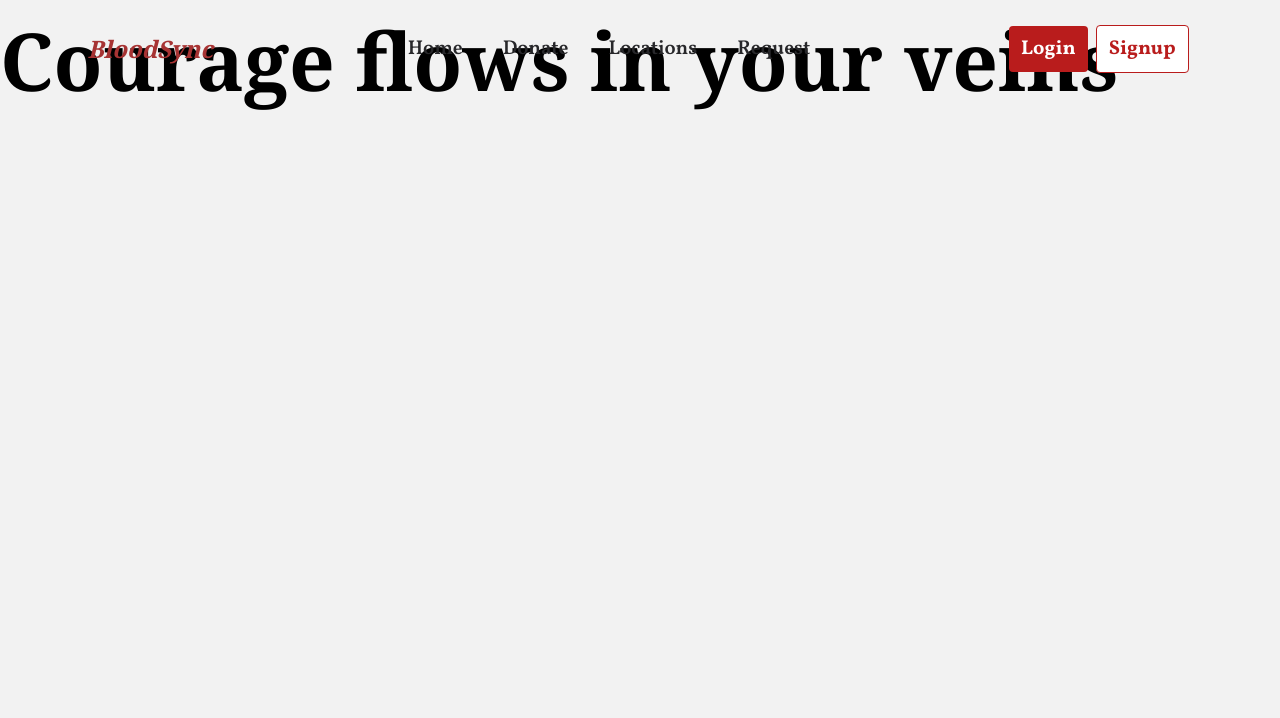
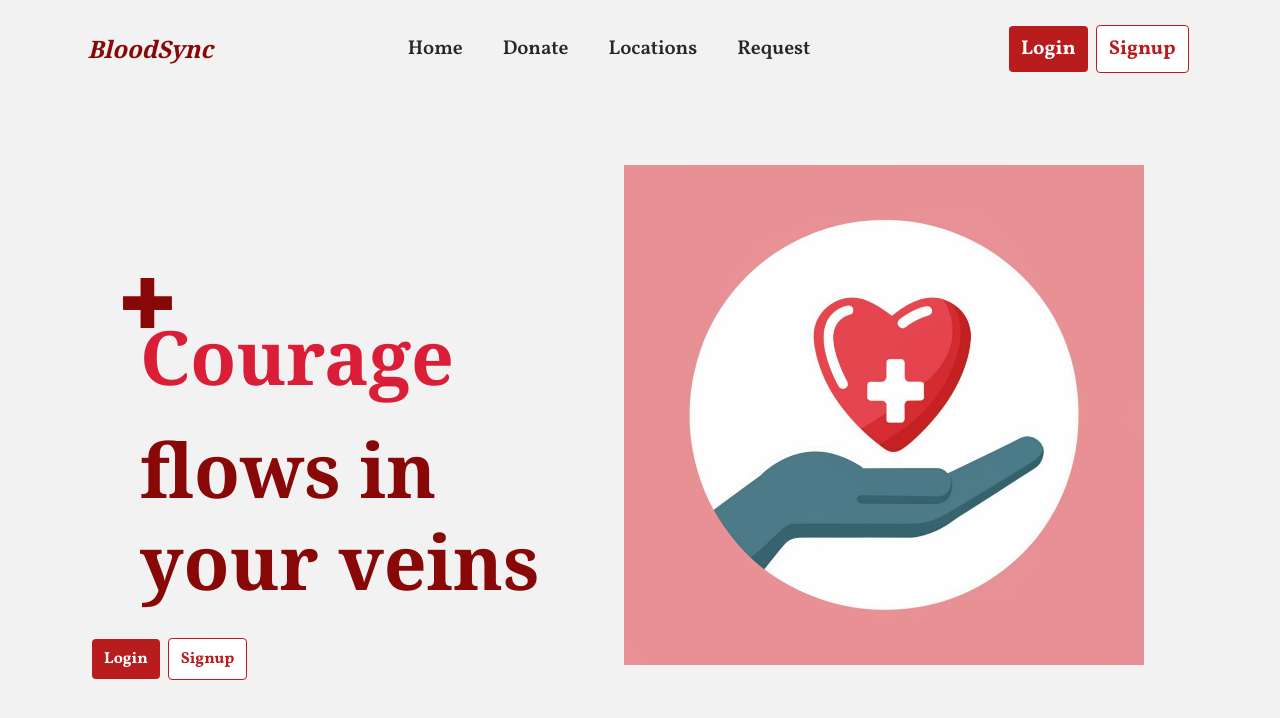
Before and after one commit to Raad05/BloodSync, a Next.js app: page /landingPage in a window 1280 px wide. Shown: the top 718 px of the page. Built offline with nearby package versions, Linux system fonts and the light colour scheme; a web font is replaced by a local one.

Commit message:
hero-section update

```diff
--- a/app/components/Navbar/navbar.css
+++ b/app/components/Navbar/navbar.css
@@ -1,7 +1,7 @@
 .header-section{
     font-family: "Vollkorn", serif;
     font-weight: 600;
-    color: #27272A;
+    color: var(--black-color);
     position: fixed;
     width: 100%;
     top: 0;
@@ -9,6 +9,7 @@
     margin-top: 13px;
     z-index: var(--z-fixed);
     transition: box-shadow .4s;
+    position: relative;
 }
 
 nav{
--- a/app/globals.css
+++ b/app/globals.css
@@ -15,7 +15,7 @@ html {
     --z-tooltip: 10;
     --z-fixed: 100;
     --black-color: #27272A;
-    --primary-red:  #A73333;
+    --primary-red:  #880808;
     --secondary-red: #DA1E37;
     --white-color: hsl(0, 0%, 97%);
     --text-color: hsl(0, 0%, 35%);
--- a/app/landingPage/landingpage.css
+++ b/app/landingPage/landingpage.css
@@ -3,11 +3,42 @@
     padding: 0;
     margin: 0;
     position: relative;
+    overflow-x: hidden;
+    padding-top: 5em;
+    padding-left: 5.5rem;
+    padding-right: 8.5rem;
+    height: 100vh;
+    width: 100vw;
 }
 
-.landing-page-title{
+.landing-page-title-first{
     font-family: 'Noto Serif', serif;
+    font-weight: 900;
+    font-size: 75px;
+    position: relative;
+    left:10%;
+    color: var(--primary-red);
+}
+
+.landing-page-title-second{
+    font-family: 'Noto Serif', serif;
+    font-weight: 900;
+    font-size: 75px;
+    left:10%;
+    top: -20px;
+    position: relative;
+    color: var(--primary-red);
+}
+
+.title-courage{
+    color: var(--secondary-red);
+}
+
+.landing-plus{
+    position: relative;
+    top: 10%;
+    left: 6%;
     font-weight: 1000;
-    font-size: 80px;
-
+    font-size: 90px;
+    color: var(--primary-red);
 }
--- a/app/landingPage/page.tsx
+++ b/app/landingPage/page.tsx
@@ -1,10 +1,29 @@
 import React from "react";
 import "./landingpage.css"
+import Image from "next/image";
+import AuthBtn from "../components/AuthBtn/AuthBtn";
 
 const LandingPage = () => {
   return (
-    <div className="landing-page">
-      <h1 className="landing-page-title"><span className="cou">Courage</span> flows in your veins</h1>
+    <div className="landing-page grid grid-cols-2 gap-4">
+      <div className="landing-page-text-container">
+        <h4 className="landing-plus">+</h4>
+        <h1 className="landing-page-title-first">
+          <span className="title-courage">Courage</span> flows in
+        </h1>
+        <h1 className="landing-page-title-second">your veins</h1>
+        <div className="nav-button">
+        <AuthBtn></AuthBtn>
+        </div>
+      </div>
+      <div className="landing-page-image-container relative h-[500px] w-full"> {/* Adjust the height as needed */}
+        <Image
+          src="/blood_donation.jpg"
+          alt="Blood Donation"
+          layout="fill"
+          objectFit="cover"
+        />
+      </div>
     </div>
   );
 };
```
Also changed, not shown: public/bloodDonation .png (added).
